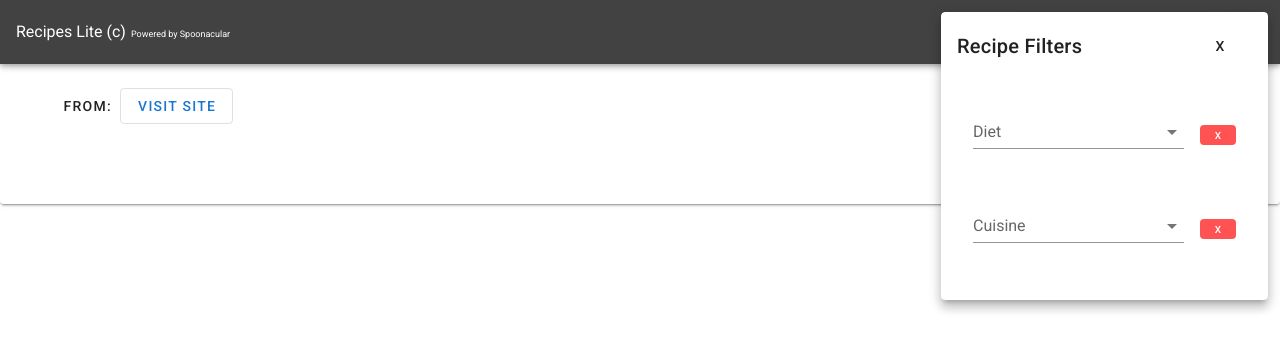
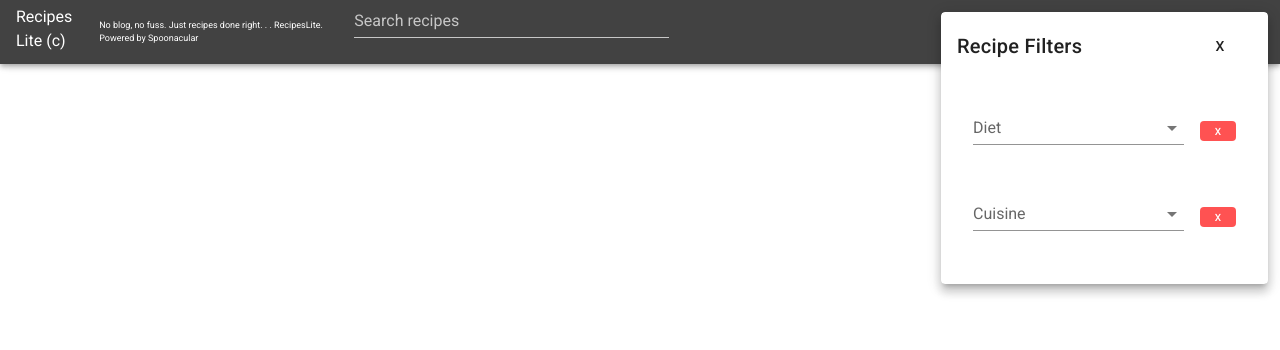
Before and after one commit to ThatGuyTristan/bradleyaellis.github.io, a Vue app: page / in a window 1280 px wide. Both pictures are taken after a click on the button 1240 px from the left and 32 px from the top of the page. Shown: the top 350 px of the page. Built offline with nearby package versions, Linux system fonts and the light colour scheme.

Commit message:
Search API work

```diff
--- a/package.json
+++ b/package.json
@@ -11,6 +11,9 @@
     "aaxios": "^0.18.1",
     "axios": "^0.21.1",
     "core-js": "^3.6.5",
+    "lint": "^0.7.0",
+    "prettier-eslint": "^12.0.0",
+    "pug": "^3.0.0",
     "vue": "^2.6.11",
     "vuetify": "^2.2.11"
   },
@@ -22,6 +25,8 @@
     "babel-eslint": "^10.1.0",
     "eslint": "^6.7.2",
     "eslint-plugin-vue": "^6.2.2",
+    "prettier": "^2.2.1",
+    "prettier-eslint-cli": "^5.0.0",
     "sass": "^1.19.0",
     "sass-loader": "^8.0.0",
     "vue-cli-plugin-vuetify": "~2.0.9",
--- a/src/App.vue
+++ b/src/App.vue
@@ -1,11 +1,17 @@
 <template>
 <v-app>
   <v-app-bar app color="secondary" dark>
+    <v-row>
+      <v-col cols="4">
         <div class="d-flex align-center">
         Recipes Lite (c)
+        <span style="margin-left:5px; padding-top: 6px; font-size:xx-small"> No blog, no fuss. Just recipes done right. . . RecipesLite. Powered by Spoonacular </span>
         </div>
-    <span style="margin-left:5px; padding-top: 6px; font-size:xx-small"> Powered by Spoonacular </span>
-    <v-spacer></v-spacer>
+      </v-col>
+      <v-col cols="4">
+        <v-text-field @keydown.enter="searchRecipes" class="mx-auto" v-model="query" label="Search recipes"> </v-text-field>
+      </v-col>
+  </v-row>
     <div>
       <v-btn class="mx-2" color="primary" @click="getRecipe"> Get Random Recipe </v-btn>
       <v-menu v-show="showFilters" v-model="showFilters" :close-on-content-click="false">
@@ -20,9 +26,7 @@
             <v-btn text @click="showFilters = false"> X </v-btn>
           </v-card-title>
           <v-card-text>
-            <v-row>
-              <v-col>
-                <v-list>
+            <v-list dense>
               <v-list-item>
                 <v-list-item-content>
                   <v-select label="Diet" :items="diets" item-text="item" v-model="filters.diet"></v-select>
@@ -40,15 +44,14 @@
                 </v-list-item-action>
               </v-list-item>
                 </v-list>
-              </v-col>
-            </v-row>
           </v-card-text>
         </v-card>
       </v-menu>
     </div>
   </v-app-bar>
   <v-main>
-    <v-card>
+
+    <v-card v-if="recipe.id">
       <v-container class="px-auto">
         <v-card-text>
           <v-row justify="center">
@@ -79,6 +82,20 @@
           </v-card-text>
       </v-container>
     </v-card>
+
+    <v-card v-if="recipeList.length">
+      <v-container>
+        <v-card-text>
+          <v-list>
+            <v-list-item v-for="(item, i) in recipeList" :key="i">
+              <v-list-item-title> {{ item.title }} </v-list-item-title>
+              <v-list-item-content> {{ item.servings }}</v-list-item-content>
+
+            </v-list-item>
+          </v-list>
+        </v-card-text>
+      </v-container>
+    </v-card>
   </v-main>
 </v-app>
 </template>
@@ -91,7 +108,9 @@ export default {
   components: {icon},
   name: 'App',
   data: () => ({
+    query: "",
     showFilters: false,
+    recipeList: [],
     recipe: {
       steps: [],
       ingredients: [],
@@ -105,7 +124,7 @@ export default {
       sourceLink: null,
     },
     filters: {
-      diet: null,
+      diet: "",
       cuisine: null
     },
     diets: [
@@ -155,6 +174,36 @@ export default {
         .catch(function(error) {
           console.error(error);
         });
+    },
+    autocompleteSearch(){
+
+    },
+  searchRecipes(){
+    console.log("hit it!", this.query);
+    const options = {
+      method: 'GET',
+      url: 'https://spoonacular-recipe-food-nutrition-v1.p.rapidapi.com/recipes/search',
+      params: {
+        query: this.query,
+        diet: '',
+        excludeIngredients: 'coconut',
+        intolerances: 'egg, gluten',
+        number: '10',
+        offset: '0',
+        type: 'main course'
+      },
+      headers: {
+        'x-rapidapi-key': 'c76391c1abmsh387ecc72c8ad90ep153afajsne72875284088',
+        'x-rapidapi-host': 'spoonacular-recipe-food-nutrition-v1.p.rapidapi.com'
+        }
+      }
+      console.log(options);
+      axios.request(options).then((response) => {
+        console.log(response.data.results);
+        this.recipeList = response.data.results;
+      }).catch(function (error) {
+        console.error(error);
+      });
     }
   }
 };
```
Also changed, not shown: 1 other file (tests, documents, lock files or other folders). Lines whose indentation alone changed are shown as unchanged.
